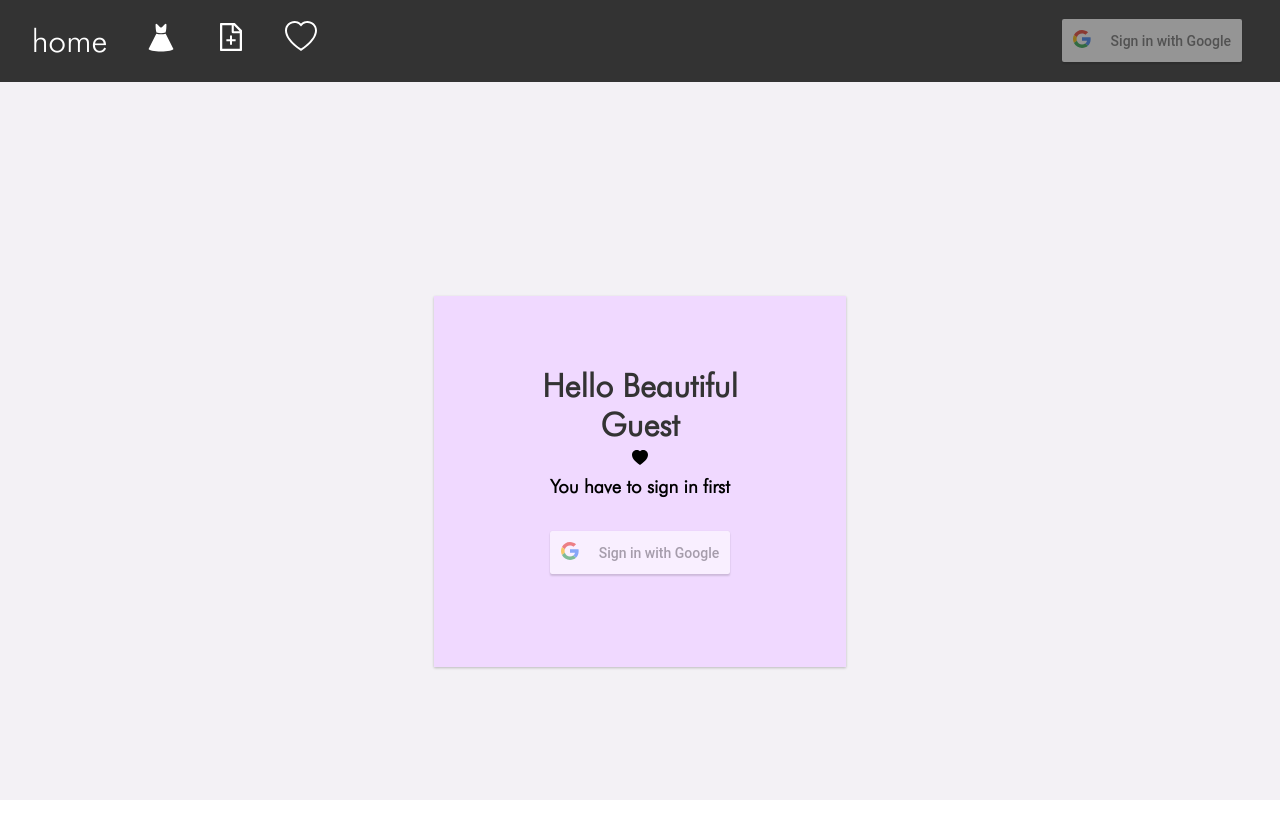
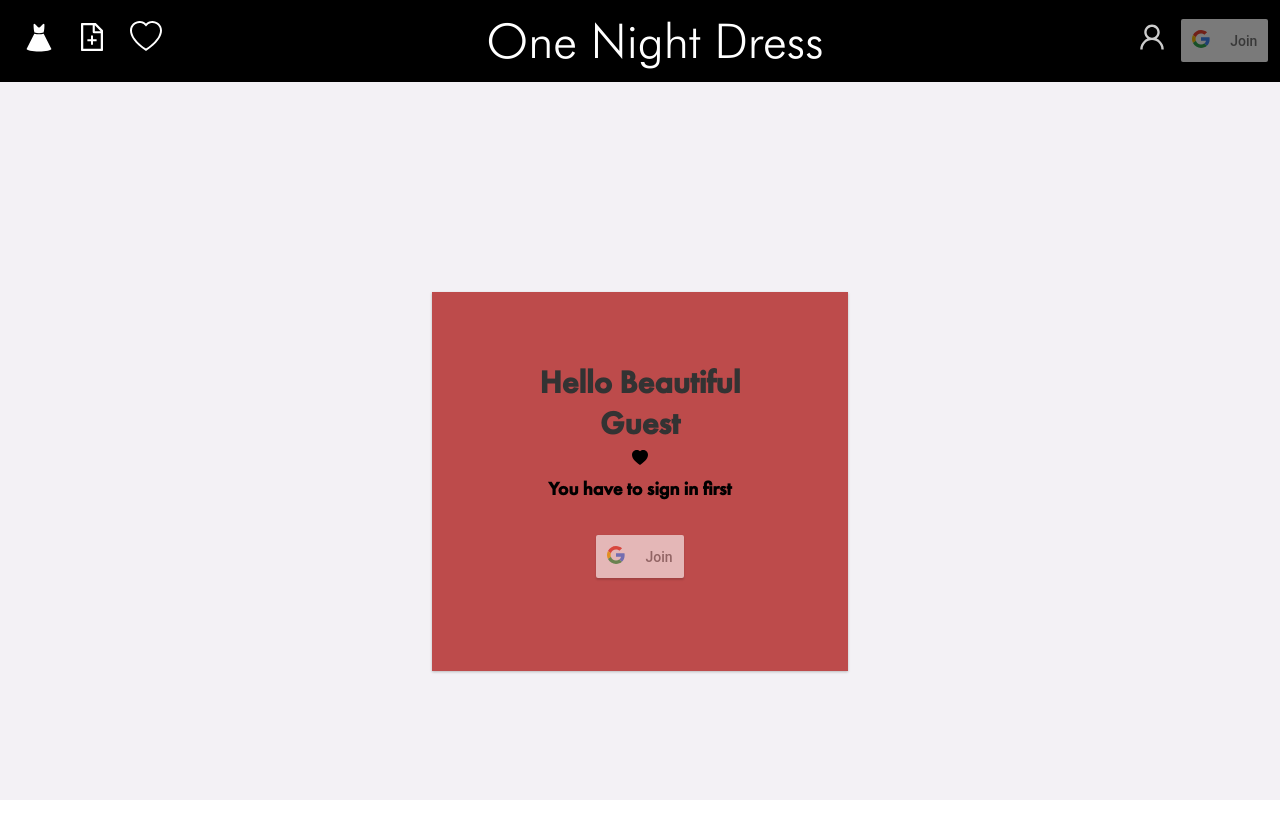
Before and after one commit to Talwind1/FinalProject, a React (Create React App) app in the folder client/: page /signin in a window 1280 px wide. Shown: the top 838 px of the page. Built offline with nearby package versions, Linux system fonts and the light colour scheme.

Commit message:
beauti navbar

```diff
--- a/client/src/App.css
+++ b/client/src/App.css
@@ -93,21 +93,24 @@
 .title {
   display: flex;
   flex-direction: row;
-  font-family: futura-m;
-  font-size: 4.4em;
+  width: 50%;
+  text-align: center;
+  font-size: 1.5rem;
   color: #f3f1f5;
+  font-family: futura-pt;
+  /* border: 1px white solid; */
 }
 .title:hover {
   display: flex;
   flex-direction: row;
-  font-family: futura-m;
-  font-size: 4.3em;
-  color: #f0d9ff;
+  /* font-family: futura-m; */
+  /* font-size: 4.3em; */
+  color: rgb(189, 75, 75);
 }
 
 .header {
   height: 7vh;
-  background-color: #333;
+  background-color: black;
   color: #fff;
   display: flex;
   flex-direction: row;
@@ -126,20 +129,20 @@
 }
 
 .header a:hover {
-  color: #f0d9ff;
+  color: rgb(189, 75, 75);
   opacity: 0.9;
 }
 .links {
   display: flex;
   flex-direction: row;
   justify-content: space-between;
-  align-items: center;
+  align-items: flex-start;
 }
 .login {
   margin: 3%;
 }
 .login:hover {
-  background-color: #bfa2db;
+  background-color: rgb(189, 75, 75);
 }
 .btn {
   border: none;
@@ -148,7 +151,7 @@
   font-family: futura;
   font-size: 1.3rem;
   border: 2px solid #666666;
-  background-color: #eeeeee;
+  background-color: #f3f1f5;
   margin: 1%;
 }
 .stn {
@@ -203,15 +206,13 @@
 }
 
 .btn:hover {
-  text-shadow: 1px 1px #bfa2db;
+  text-shadow: 1px 1px rgb(189, 75, 75);
   border: 2px solid#7e7d80;
-  background-color: #bfa2db;
+  background-color: rgb(189, 75, 75);
 }
-
 .home {
-  background: linear-gradient(rgba(0, 0, 0, 0.7), rgba(0, 0, 0, 0.7)),
-    url("https://images.shift.how/BorrowClothesSpecialOccasions_becca-mchaffie_Desktop.jpg")
-      center center/cover no-repeat;
+  background: linear-gradient(rgba(0, 0, 0, 0.25), rgba(0, 0, 0, 0.25)),
+    url("./img/dress-2.JPG  ") center center/cover no-repeat;
   opacity: 0.9;
   font-family: futura;
   height: 100vh;
@@ -287,7 +288,7 @@
   flex-direction: column;
   align-items: center;
   justify-content: center;
-  font-family: "futura";
+  font-family: futura-pt;
   margin: auto;
 }
 /* .sign-message h3 {
@@ -299,11 +300,11 @@
   justify-content: start;
 }
 .dress-details-page p {
-  font-family: "futura";
+  font-family: futura;
   padding: 2%;
   margin: 2%;
   width: 50%;
-  font-size: 1.6em;
+  font-size: 1.1em;
 }
 
 .dress-pic-page img {
@@ -329,14 +330,14 @@
   flex-direction: column;
   align-items: left;
   justify-content: center;
-  font-family: "futura";
+  font-family: futura-pt;
   padding: 2%;
   width: 30%;
   width: 100%;
 }
 .hello-navbar h4 {
   text-align: left;
-  font-family: "futura-pt";
+  font-family: futura-pt;
 }
 .wishlist {
   width: 100vw;
@@ -347,7 +348,7 @@
 
 .signin-box {
   margin: auto;
-  background-color: #f0d9ff;
+  background-color: rgb(189, 75, 75);
   padding: 5%;
   box-shadow: 0 1px 3px rgba(0, 0, 0, 0.12), 0 1px 2px rgba(0, 0, 0, 0.12);
   display: flex;
@@ -364,7 +365,7 @@
   padding: 4%;
   margin: 10%;
   box-sizing: 0 1px 3px rgba(0, 0, 0, 0.12), 0 1px 2px rgba(0, 0, 0, 0.24);
-  background-color: #f0d9ff;
+  background-color: rgb(189, 75, 75);
   opacity: 0.9;
   box-shadow: 0 1px 3px rgba(0, 0, 0, 0.12), 0 1px 2px rgba(0, 0, 0, 0.24);
 }
--- a/client/src/components/filters/Filter.js
+++ b/client/src/components/filters/Filter.js
@@ -12,6 +12,7 @@ function Filter({ dresses, conditions, userId }) {
       });
     }
     if (conditions.color) {
+      console.log("in");
       filtered = filtered.filter(
         (dress) => conditions.color.toLowerCase() === dress.color.toLowerCase()
       );
@@ -28,6 +29,7 @@ function Filter({ dresses, conditions, userId }) {
     await dressesApi.put(`/users/wishadd/${userId}`, dress);
   };
   const mapData = () => {
+    console.log(filterData(dresses));
     return filterData(dresses).map((dress) => {
       return (
         <DressComponent
--- a/client/src/components/filters/Sidebar.js
+++ b/client/src/components/filters/Sidebar.js
@@ -12,7 +12,12 @@ function Sidebar({ setConditions, locations, colors }) {
     const newValues = { ...values };
     newValues[type] = value;
     setValues(newValues);
+    console.log("values", values);
   };
+
+  // useEffect(() => {
+  //   console.log("colors", colors, "locations", locations);
+  // });
   // const cities = (dresses) => {
   //   let cities = [];
   //   dresses.forEach((dress) => {
--- a/client/src/components/google login/Login.js
+++ b/client/src/components/google login/Login.js
@@ -40,7 +40,7 @@ function Login({ name, nameFunc }) {
     <div>
       <GoogleLogin
         clientId={clientId}
-        buttonText="Sign in with Google"
+        buttonText="Join"
         onSuccess={handleLogin}
         onFailure={onFailure}
         cookiePolicy={"single_host_origin"}
--- a/client/src/components/google login/Logout.js
+++ b/client/src/components/google login/Logout.js
@@ -21,7 +21,7 @@ function Logout({ name, nameFunc }) {
     <div>
       <GoogleLogout
         clientId={clientId}
-        buttonText="Sign out"
+        buttonText="Signout"
         onLogoutSuccess={onSuccess}
       />
     </div>
--- a/client/src/components/home/Home.js
+++ b/client/src/components/home/Home.js
@@ -3,10 +3,13 @@ import { Link } from "react-router-dom";
 function Home() {
   return (
     <div className="home">
-      <Link to="/dresses" style={{ textDecoration: "none" }}>
-        <div className="title">
-          <h1>One Night Dress</h1>
-        </div>
+      <Link
+        to="/dresses"
+        style={{ textDecoration: "none" }}
+        className="btn"
+        style={{ textDecoration: "none", paddingTop: "1%" }}
+      >
+        Show Me
       </Link>
       <div className="login"></div>
     </div>
--- a/client/src/components/navbar/Header.js
+++ b/client/src/components/navbar/Header.js
@@ -5,6 +5,8 @@ import { BsHeart } from "react-icons/bs";
 import Login from "../google login/Login";
 import Logout from "../google login/Logout";
 import { useEffect, useState } from "react";
+import { AiOutlineUserAdd } from "react-icons/ai";
+import { AiOutlineUser } from "react-icons/ai";
 
 function Header({ setIsLogged }) {
   const [userName, setUserName] = useState(null);
@@ -31,7 +33,6 @@ function Header({ setIsLogged }) {
   return (
     <div className="header">
       <div className="links">
-        <Link to="/"> home</Link>
         <Link to="/dresses">
           <GiLargeDress />
         </Link>
@@ -42,21 +43,55 @@ function Header({ setIsLogged }) {
           <BsHeart />
         </Link>
       </div>
+      <div className="title">
+        <div
+          style={{ height: "100%", width: "20%", border: "1px  white solid" }}
+        >
+          hi
+        </div>
+        <Link to="/">One Night Dress</Link>
+      </div>
       <div
         className="login"
-        style={{ display: "flex", flexDirection: "row", margin: "2%" }}
+        style={{
+          // display: "flex",
+          // flexDirection: "row",
+          margin: "2%",
+          // alignItems: "flex-end",
+        }}
       >
         {userName ? (
-          <div style={{ display: "flex", flexDirection: "row" }}>
-            {" "}
-            <div className="hello-navbar">
-              <h4>Hello </h4>
-              <h4> {userName}</h4>
-            </div>
+          <div
+            style={{
+              display: "flex",
+              flexDirection: "row",
+              alignItems: "center",
+            }}
+          >
+            <Link to="/signin">
+              {" "}
+              <AiOutlineUserAdd />
+            </Link>{" "}
+            {/* <div className="hello-navbar"> */}
+            {/* <h4>Welcome </h4>
+              <h4> {userName}</h4> */}
             <Logout name={userName} nameFunc={setUserName} />
+            {/* </div> */}
           </div>
         ) : (
-          <Login name={userName} nameFunc={setUserName} />
+          <div
+            style={{
+              display: "flex",
+              flexDirection: "row",
+              alignItems: "center",
+            }}
+          >
+            <Link to="/">
+              {" "}
+              <AiOutlineUser />{" "}
+            </Link>{" "}
+            <Login name={userName} nameFunc={setUserName} />
+          </div>
         )}
       </div>
     </div>
```
Also changed, not shown: client/src/img/dress-2.JPG (added), client/src/img/dress.jpg.
